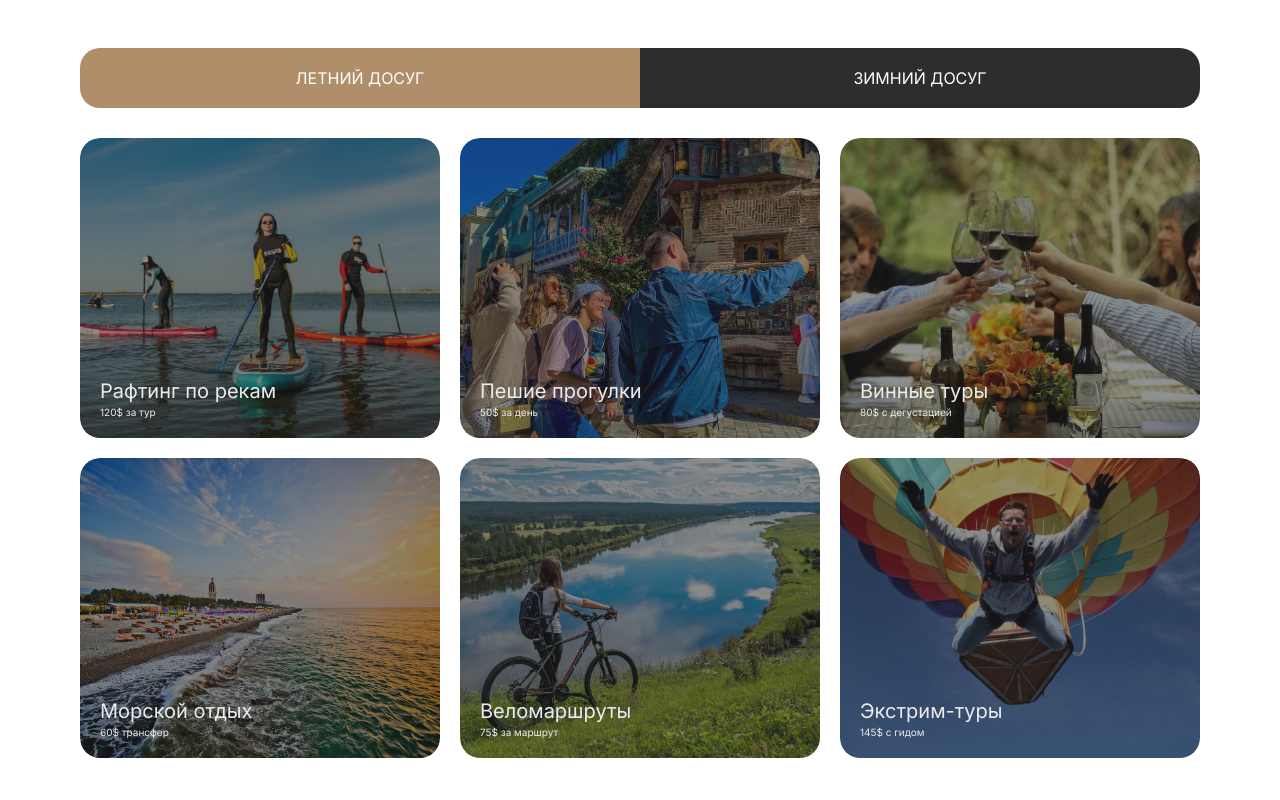
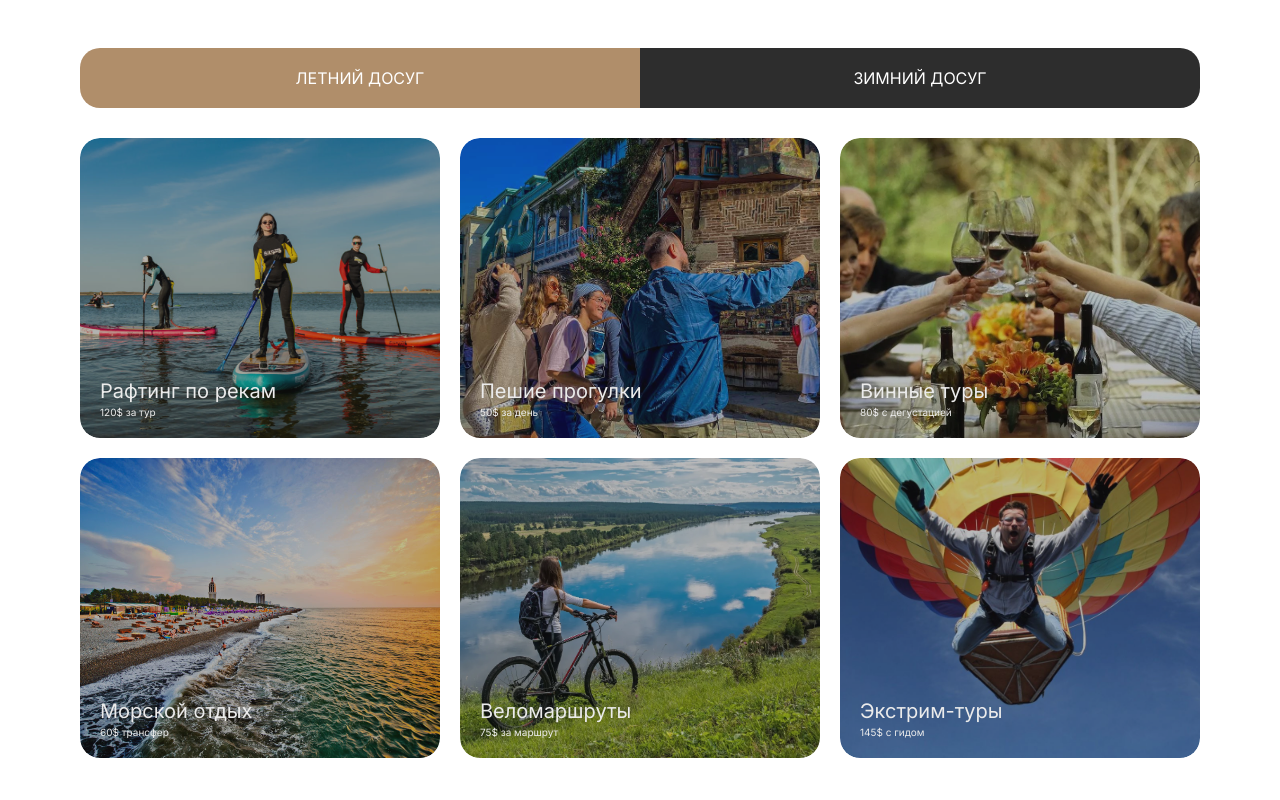
Before and after one commit to iScreAmn/apartment-otn, a React (Vite) app: page / in a window 1280 px wide. Shown: the part 2420-3220 px from the top of the page. Built offline with nearby package versions, Linux system fonts and the light colour scheme.

Commit message:
Updated Tour section window behaviour

```diff
--- a/src/components/tours/Tours.css
+++ b/src/components/tours/Tours.css
@@ -66,12 +66,7 @@
   flex-direction: column;
   row-gap: 3px;
   padding: 20px;
-  transition: .3s linear;
   overflow: hidden;
-}
-
-.tour:hover {
-  transform: scale(1.03);
 }
 
 .tour__img {
@@ -83,6 +78,11 @@
   object-fit: cover;
   border-radius: 20px;
   z-index: 0;
+  transition: transform 0.6s ease-in-out;
+}
+
+.tour:hover .tour__img {
+  transform: scale(1.1);
 }
 
 .tour::before {
@@ -92,7 +92,7 @@
   left: 0;
   width: 100%;
   height: 100%;
-  background-color: rgba(36, 36, 36, 0.5);
+  background-color: rgba(36, 36, 36, 0.3);
   border-radius: 20px;
   z-index: 1;
   cursor: pointer;
```
